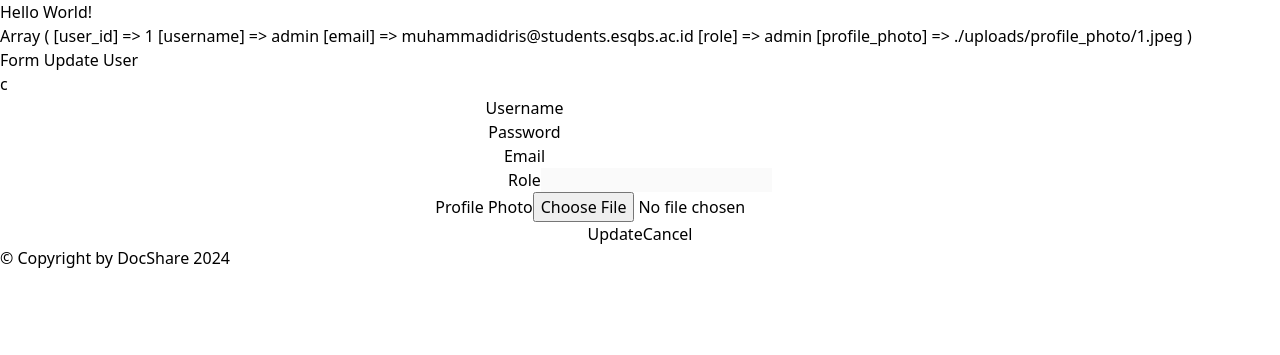
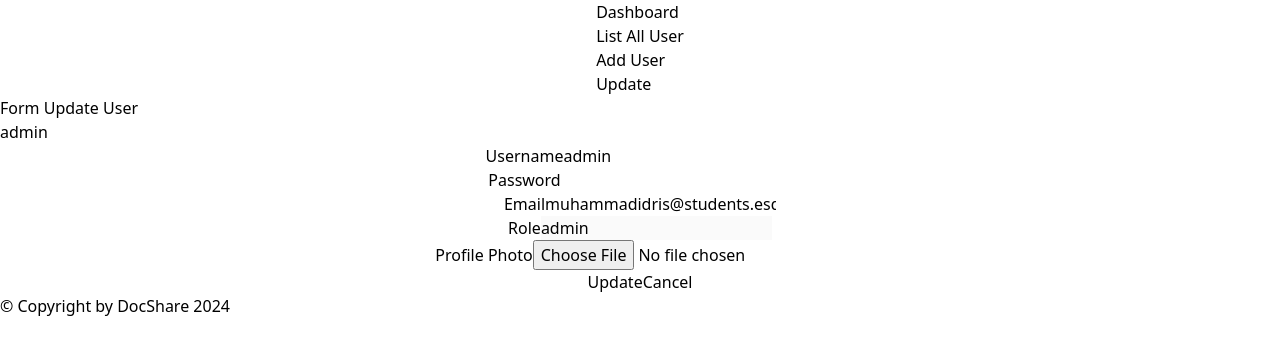
Before and after one commit to rsydfrmnsyh/DocShare, a PHP site: page /index.php?p=updateUser&user_id=1 in a window 1280 px wide. Shown: the top 355 px of the page. Run offline with PHP 8.4, Linux system fonts and the light colour scheme; data comes from the database, SQL or seed files in the repository; both versions use the stored data as it was after the commit; some libraries are stand-ins or nearby versions.

Commit message:
add crud admin

```diff
--- a/class/class.User.php
+++ b/class/class.User.php
@@ -2,11 +2,11 @@
 class User extends Connection
 {
     private $user_id = 0;
-    private $username = "";
-    private $user_password = "";
-    private $email = "";
-    private $profile_photo = "";
-    private $role = "";
+    public $username = "a";
+    private $user_password = "a";
+    private $email = "a";
+    private $profile_photo = "a";
+    private $role = "a";
 
     private $result = false;
     private $message = "";
@@ -15,6 +15,8 @@ class User extends Connection
     {
         if (property_exists($this, $attribute)) {
             return $this->$attribute;
+        } else {
+            return  null;
         }
 
     }
@@ -34,20 +36,19 @@ class User extends Connection
 
         if (mysqli_num_rows($resultUser) == 1) {
             $data = mysqli_fetch_assoc($resultUser);
-            $objUser = new User();
-            $objUser->user_id = $data["user_id"];
-            $objUser->username = $data["username"];
-            $objUser->email = $data["email"];
-            $objUser->role = $data["role"];
-            $objUser->profile_photo = $data["profile_photo"];
-            $objUser->result = true;
-            print_r($data);
+            $this->user_id = $data["user_id"];
+            $this->username = $data["username"];
+            $this->email = $data["email"];
+            $this->role = $data["role"];
+            $this->profile_photo = $data["profile_photo"];
+            $this->result = true;
+            // print_r($this);
         }
     }
 
     public function SelectAllUser()
     {
-        $sql = "SELECT user_id, username, email, profile_photo FROM tbl_users ORDER BY username ASC";
+        $sql = "SELECT user_id, username, role, email, profile_photo FROM tbl_users ORDER BY username ASC";
         $resultUser = mysqli_query($this->connection, $sql);
 
         $arrResult = array();
@@ -57,6 +58,7 @@ class User extends Connection
                 $arrResult[$i] = array(
                     "user_id" => $data["user_id"],
                     "username" => $data["username"],
+                    "role" => $data["role"],
                     "email" => $data["email"],
                     "profile_photo" => $data["profile_photo"]
                 );
@@ -75,12 +77,11 @@ class User extends Connection
         $i = 0;
         if (mysqli_num_rows($resultUser) > 0) {
             while ($data = mysqli_fetch_array($resultUser)) {
-                $objUser = new User();
-                $objUser->user_id = $data["user_id"];
-                $objUser->username = $data["username"];
-                $objUser->email = $data["email"];
-                $objUser->profile_photo = $data["profile_photo"];
-                $arrResult[$i] = $objUser;
+                $this->user_id = $data["user_id"];
+                $this->username = $data["username"];
+                $this->email = $data["email"];
+                $this->profile_photo = $data["profile_photo"];
+                $arrResult[$i] = $this;
                 $i++;
             }
         }
@@ -96,12 +97,11 @@ class User extends Connection
         $i = 0;
         if (mysqli_num_rows($resultUser) > 0) {
             while ($data = mysqli_fetch_array($resultUser)) {
-                $objUser = new User();
-                $objUser->user_id = $data["user_id"];
-                $objUser->username = $data["username"];
-                $objUser->email = $data["email"];
-                $objUser->profile_photo = $data["profile_photo"];
-                $arrResult[$i] = $objUser;
+                $this->user_id = $data["user_id"];
+                $this->username = $data["username"];
+                $this->email = $data["email"];
+                $this->profile_photo = $data["profile_photo"];
+                $arrResult[$i] = $this;
                 $i++;
             }
         }
@@ -110,7 +110,7 @@ class User extends Connection
 
     public function AddUser()
     {
-        $sql = "INSERT INTO tbl_users(username, email, password " . (($this->role !== "") ? ", role" : "") . ") VALUES  ('$this->username', '$this->email', '$this->user_password'" . (($this->role !== "") && ($this->role === "admin") ? ", 'admin'" : "") . ");";
+        $sql = "INSERT INTO tbl_users(username, email, password " . (($this->role !== "") ? ", role" : "") . ") VALUE  ('$this->username', '$this->email', '$this->user_password'" . (($this->role !== "") && ($this->role === "admin") ? ", 'admin'" : "") . ");";
         $this->result = mysqli_query($this->connection, $sql);
 
         if ($this->result) {
@@ -124,7 +124,7 @@ class User extends Connection
     {
         $this->connect();
 
-        $sql = "UPDATE FROM tbl_users SET username='$this->username', email='$this->email', profile_photo='$this->profile_photo', role='$this->role', password='$this->user_password' WHERE user_id='$this->user_id'";
+        $sql = "UPDATE tbl_users SET username='$this->username', email='$this->email', profile_photo='$this->profile_photo', role='$this->role', password='$this->user_password' WHERE user_id='$this->user_id'";
         $this->result = mysqli_query($this->connection, $sql);
 
         if ($this->result) {
@@ -142,9 +142,9 @@ class User extends Connection
         $this->result = mysqli_query($this->connection, $sql);
 
         if ($this->result) {
-            $this->message = "Data berhasil di tambahkan";
+            $this->message = "Data berhasil di hapus";
         } else {
-            $this->message = "Data gagal di masukkan";
+            $this->message = "Data gagal di hapus";
         }
     }
 
--- a/components/header.php
+++ b/components/header.php
@@ -1,3 +1,10 @@
 <header>
-    <h1>Hello World!</h1>
+    <nav class="flex flex-row justify-evenly items-center g-10">
+        <ul>
+            <li><a href="index.php?p=dashboardAdmin">Dashboard</a></li>
+            <li><a href="index.php?p=listUser">List All User</a></li>
+            <li><a href="index.php?p=addUser">Add User</a></li>
+            <li><a href="index.php?p=updateUser&user_id=1">Update</a></li>
+        </ul>
+    </nav>
 </header>
--- a/pages/dashboardAdmin.php
+++ b/pages/dashboardAdmin.php
@@ -1,6 +1,3 @@
-<?php
-require_once ('./class/class.User.php');
-?>
 <main>
     <h1>Dashboard Admin</h1>
 </main>
--- a/pages/updateUser.php
+++ b/pages/updateUser.php
@@ -1,28 +1,53 @@
 <?php
-require_once ('./class/class.User.php');
 
-$objUser = new User();
 if (!$_GET["user_id"]) {
     header("location: ./index.php?p=listUser");
     exit();
 } else if ($_GET["user_id"]) {
+    require_once ('./class/class.User.php');
+
+    $objUser = new User();
     $objUser->user_id = $_GET["user_id"];
     $objUser->SelectUserById();
+
     if (isset($_POST["submit"])) {
-        $objUser->username = $_POST["username"] || $objUser->username;
-        $objUser->user_password = $_POST["password"] || $objUser->user_password;
-        $objUser->email = $_POST["email"] || $objUser->email;
-        $objUser->role = $_POST["role"]|| $objUser->role ;
-        $objUser->profile_photo = $_POST["profile_photo"] || $objUser->profile_photo;
+        $objUser->username = (isset($_POST["username"]) ? $_POST["username"] : $objUser->username);
+        $objUser->user_password = (isset($_POST["password"]) ? $_POST["password"] : $objUser->password);
+        $objUser->email = (isset($_POST["email"]) ? $_POST["email"] : $objUser->email);
+        $objUser->role = (isset($_POST["role"]) ? $_POST["role"] : $objUser->role);
+
+        if (isset($_FILES["profile_photo"])) {
+            // Profile photo reinit
+            $imgName = $_FILES["profile_photo"]["name"];
+            $imgType = $_FILES["profile_photo"]["type"];
+            $imgSize = $_FILES["profile_photo"]["size"];
+            $imgLocation = $_FILES["profile_photo"]["tmp_name"];
+
+            // folder tempat upload poto profile
+            $folder = "./uploads/profile_photo/";
+
+            // memindahkan file photo ke folder jika type file adalah gambar
+            if ($imgType != "image/jpeg" and $imgType != "image/jpg" and $imgType != "image/png") {
+                echo "<script>alert('Bukan type file yang diinginkan $imgType, masukkan ulang!');</script>";
+                echo "<script>window.location = 'index.php?p=updateUser&user_id=$objUser->user_id';</script>";
+            } else {
+                $isSuccessUpload = move_uploaded_file($imgLocation, $folder . $imgName);
+                if ($isSuccessUpload) {
+                    // memasukkan lokasi profile photo ke property
+                    $objUser->profile_photo = $folder . $imgName;
+                }
+            }
+        }
 
         $objUser->UpdateUser();
+        echo "<script>alert('$objUser->message');</script>";
     }
 }
 ?>
 <main>
     <h1>Form Update User</h1>
-    <h2>c<?php echo $objUser->username ?></h2>
-    <form action="" method="post">
+    <h2><?php echo $objUser->username; ?></h2>
+    <form action="" method="post" enctype="multipart/form-data">
         <div class="flex flex-row justify-center items-center">
             <label for="username">Username</label>
             <input type="text" name="username" id="username" value="<?= $objUser->username ?>">
```
Also changed, not shown: db/docshare.sql (+3 -4 lines), pages/addUser.php (+8 -21 lines), pages/deleteUser.php (added, +12 -0 lines), pages/listUser.php (+43 -0 lines), class/class.Subcriptions.php (added), class/class.member.php (deleted), uploads/profile_photo/1.jpeg (added).
